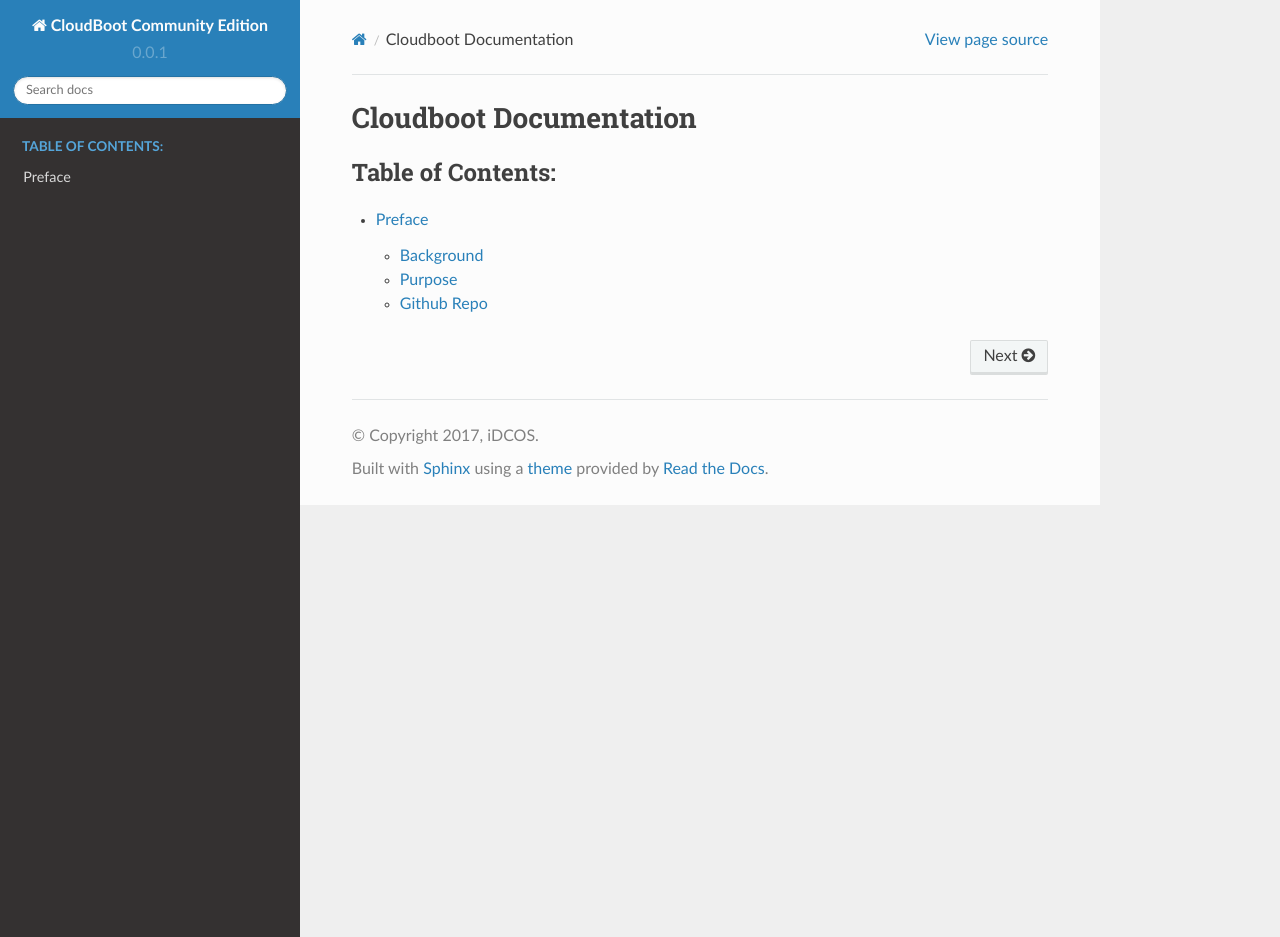
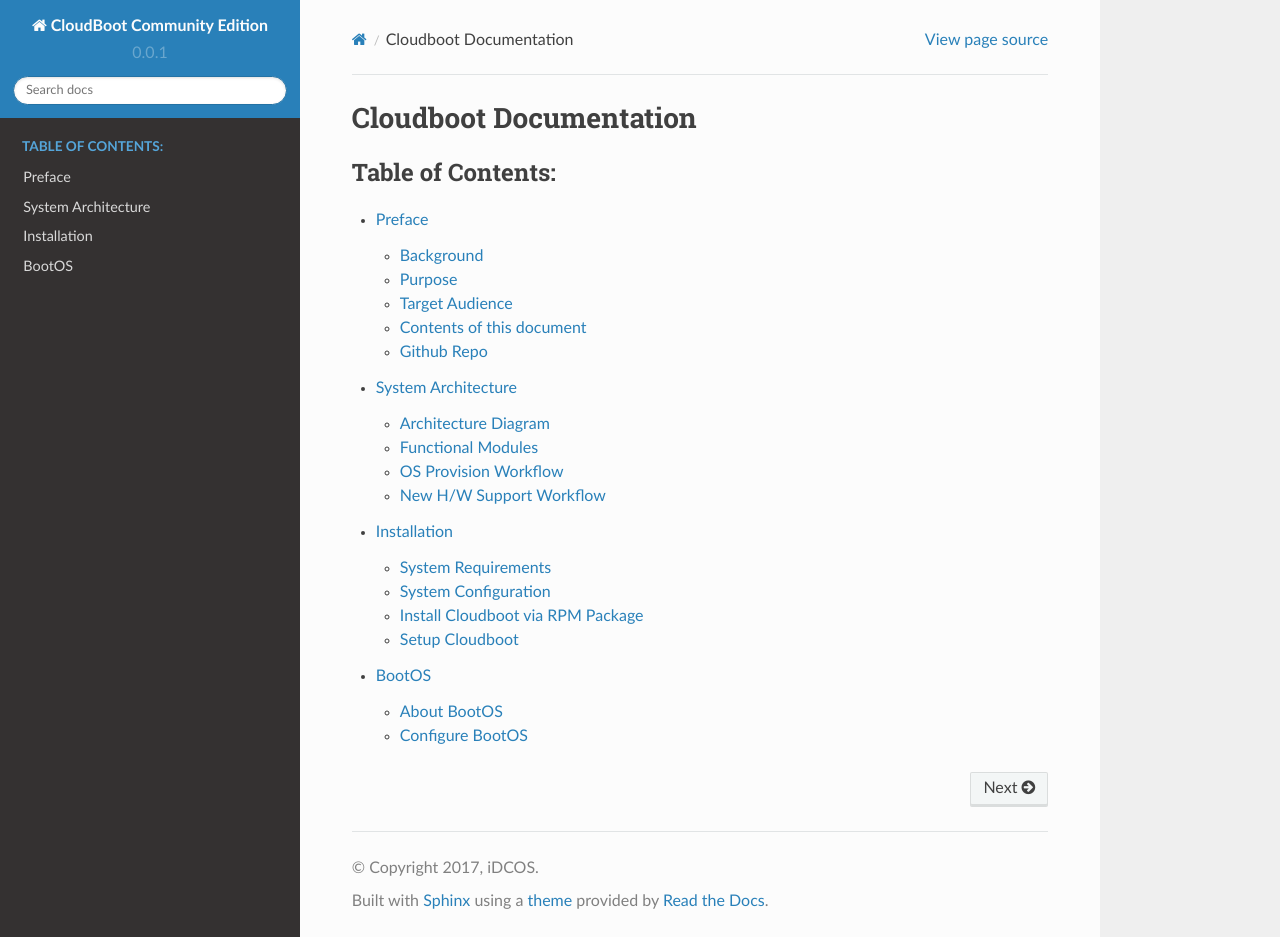
Before and after one commit to mt5225/cloudboot_doc_en, a Sphinx documentation site: the page built from source/index.rst, in a window 1280 px wide and 937 px high. Built offline with Sphinx 7.4.7 and the Read the Docs theme 2.0.0, drawn with Linux system fonts in a browser that asks for light colours; some of the changed lines change nothing that is shown.

Commit message:
add more chapters

```diff
--- /dev/null
+++ b/source/arch.rst
@@ -0,0 +1,70 @@
+********************
+System Architecture
+********************
+
+
+Architecture Diagram
+======================
+
+
+.. image:: cloudboot_arch.png
+    :align: center
+    :alt: Cloudboot System Architecture
+
+
+As shown above, Cloudboot has six functional modules. Modules are oosely-coupled and communicate with each other via API.
+
+
+Functional Modules
+===================
+
+.. csv-table::
+    :header: Module Name, Description
+    :widths: 5, 20
+
+    UI, "web-based user interface, for user input, information display and query such as provision progress, operation logs, search, etc."
+    Server, "provides API service to UI module"
+    Hardware, "hardware configuration and management module"
+    CMDB, "lightweight configuration management system for server hardware, OS templates, configuration and user information"
+    BootOS, "boot os with config agent to collect and config h/w settings of target server"
+    Base Service, "provide base service like dhcp/tftp/http/dns/samba for OS provision"
+
+
+
+
+
+OS Provision Workflow
+======================
+
+1. user submit OS provisioning task via web UI
+2. boot server manually or by remote control interface
+3. target server boot into BootOS
+4. agent in BootOS start automatically, check if target server is in provision queue
+5. if not, sleep 60 seconds, then check again until server is listed in provision queue
+6. *Server* check if target supports H/W configuration
+7. if not, notify user to configure H/W manually
+8. *BootOS agent* fetch configuration template from *Server* and perform H/W configuration
+9. *BootOS agent* upload MAC address information, *Server*  generate pxe related file
+10. *BootOS agent* boot target into network boot mode, start OS provisioning
+11. Install OS according to OS templage
+12. Run post installation script
+13. Update provisioning progress, update CMDB
+
+.. image:: cloudboot_os_flow.png
+    :align: center
+    :alt: COS Provision Workflow
+
+
+
+
+New H/W Support Workflow
+=========================
+
+Cloudboot configures server hardware via open standard interface, any x86 server compatible with the interface can be configured automatically. To support H/W configuration of new server module:
+1. x86 server vendor submit H/W configuration implementation to CloudJ/iDCOS
+2. iDCOS verify the implementation and push the update to IDCStore
+3. End user update Cloudboot with new supported server online, or install it by offline package
+
+.. image:: cloudboot_upgrade.png
+    :align: center
+    :alt: COS Provision Workflow
--- /dev/null
+++ b/source/bootos.rst
@@ -0,0 +1,102 @@
+***************
+BootOS
+***************
+
+About BootOS
+=============
+
+BootOS is a in-memory operation system. After loaded into system, BootOS could perform hardware configuration tasks such as:
+
+    * upgrade server BIOS
+    * modify RAID setting
+    * configure OOB
+    * disk partition
+    * create file system
+
+|
+
+How It Works
+^^^^^^^^^^^^^^
+
+server power on -> start PXE process -> load BootOS kernel -> load initrd -> extract rootfs -> switch to rootfs -> run init -> start agent -> start shell
+
+|
+
+Functions
+^^^^^^^^^^^^^^
+
+* build-in agent to perform server configuration and provisioning tasks
+* collect hardware information and upload to Cloudboot server
+* receive configuration template from Cloudboot server and perform hardware configuration task on target server
+* upload MAC address information to  Cloudboot server for PXE setting auto generation
+
+
+|
+
+Features
+^^^^^^^^^^^^^^
+
+* customized in-memory OS based on centos 6.7 kernel, includes latest hardware support
+* include rpm/yum for easy extend
+* running entirely in memory, donot store data on disk
+* be able to collection and configure server hardware information such as RAIN/OOB/BIOS, etc.
+
+|
+
+Configure BootOS
+=================
+
+Basic Configure
+^^^^^^^^^^^^^^^^^
+
+Configure boot environment for BootOS::
+
+    # cat /opt/cloudboot/var/lib/tftpboot/pxelinux.cfg/default
+    DEFAULT menu.c32
+    PROMPT 0
+    TIMEOUT 30
+
+    LABEL bootos
+    MENU LABEL ^BootOS
+    MENU DEFAULT
+    KERNEL http://osinstall.idcos.com/bootos/vmlinuz
+    APPEND initrd=http://osinstall.idcos.com/bootos/initrd.img console=tty0 selinux=0 biosdevname=0 SERVER_ADDR=http://osinstall.idcos.com
+    IPAPPEND 2
+
+Parameters in above boot configuration file:
+
+    * ``TIMEOUT 30``, wait for 3 seconds before boot into BootOS
+    * load vmlinuz and initrd.img by http instead of tftp
+    * ``biosdevname=0``, force network adapter naming to follow ethX standard
+    * ``SERVER_ADDR=http://osinstall.idcos.com``, callback URL, adjust according to target environment
+    * ``IPAPPEND 2``, force naming PXE network adapter as eth0
+
+    .. note::
+        **SERVER_ADDR** and **IPAPPEND 2** are required for BootOS boot properly.
+
+
+Developer Mode
+^^^^^^^^^^^^^^^
+
+The difference between user mode and developer mode is:
+
+    * in user mode, after BootOS agent collect and upload hardware informatin to Cloudboot server, Cloudboot server will check if it in Cloudboot's support list, if not, BootOS agent will *NOT* perform hardware configuration on target server.
+    * in developer mode, BootOS agent will *ALWAYS* perform hardware configuration on target server.
+
+To switch to developer mode, add ``DEVELOPER=1`` setting in PXE configuration file, as following::
+
+    # cat /opt/cloudboot/var/lib/tftpboot/pxelinux.cfg/default
+    DEFAULT menu.c32
+    PROMPT 0
+    TIMEOUT 30
+
+    LABEL bootos
+    MENU LABEL ^BootOS
+    MENU DEFAULT
+    KERNEL http://osinstall.idcos.com/bootos/vmlinuz
+    APPEND initrd=http://osinstall.idcos.com/bootos/initrd.img console=tty0 selinux=0 biosdevname=0 SERVER_ADDR=http://osinstall.idcos.com DEVELOPER=1
+    IPAPPEND 2
+
+
+Advance Options
+^^^^^^^^^^^^^^^^
--- a/source/index.rst
+++ b/source/index.rst
@@ -9,3 +9,6 @@
    :caption: Table of Contents:
 
    preface
+   arch
+   installation
+   bootos
--- /dev/null
+++ b/source/installation.rst
@@ -0,0 +1,115 @@
+***************
+Installation
+***************
+
+
+System Requirements
+====================
+
+Cloudboot requires RHEL/Centos 6.0 or higher.
+
+While the system can operate with lower specs, these are the recommendations for the best experience while testing or deploying Cloudboot:
+
++--------------------------------------+-----------------------------------+
+|            Testing                   |         Production                |
++======================================+===================================+
+|  * Dual CPU system                   | * Quad core CPU system            |
+|  * 2GB RAM                           | *  8GB RAM                        |
+|  * 100GB storage                     | * 200GB storage                   |
++--------------------------------------+-----------------------------------+
+
+.. note::
+    the storage requirement includes disk space needed for OS media (OS distribution). In real world deploayment, OS media is normally mounted from external/network locations.
+
+
+
+System Configuration
+=====================
+
+* Turn off OS firewall::
+
+    service iptables stop
+    chkconfig iptables off
+
+
+* Turn off selinux (requires OS reboot)::
+
+    sed -i.bak '/^SELINUX=/cSELINUX=disabled' /etc/sysconfig/selinux
+
+
+|
+
+
+Install Cloudboot via RPM Package
+==================================
+
+* Download Cloudboot RPM from http://www.idcos.com/store/x86
+
+* Install RPM Package::
+
+    rpm -ivh cloudboot-$version.x86_64.rpm
+    Preparing...                ########################################### [100%]
+    1:cloudboot              ########################################### [100%]
+
+|
+
+
+Setup Cloudboot
+=================
+
+Add DCHP subnet
+^^^^^^^^^^^^^^^^
+
+.. code-block:: bash
+    :linenos:
+
+    # cat /opt/cloudboot/etc/dhcp/dhcpd.conf
+    allow booting;
+    allow bootp;
+    ddns-update-style none;
+    ping-check true;
+    ping-timeout 3;
+    default-lease-time 120;
+    max-lease-time 600;
+    authoritative;
+    next-server osinstall.idcos.com;
+    filename "undionly.kkpxe";
+    option domain-name "idcos.com";
+    option domain-name-servers 192.168.0.1;
+    option root-path "osinstall.idcos.com:/";
+
+    subnet 192.168.0.0 netmask 255.255.255.0 {
+        range 192.168.0.101 192.168.0.200;
+        option routers 192.168.0.1;
+    }
+
+|
+
+.. note::
+    Please adjust DHCP subnet setting according to target environment.
+
+
+
+Import OS Media
+^^^^^^^^^^^^^^^^
+
+Take Centos 6.7 for example::
+
+    mount -o loop CentOS-6.7-x86_64-bin-DVD1.iso /media
+    rsync -az /media/ /opt/cloudboot/home/www/centos/6.7/os/x86_64/
+    umount /media
+
+
+Start Cloudboot Service
+^^^^^^^^^^^^^^^^^^^^^^^^
+
+::
+
+    service cloudboot start
+    Starting dhcpd:                                            [  OK  ]
+    Starting dnsmasq:                                          [  OK  ]
+    Starting xinetd:                                           [  OK  ]
+    Starting nginx:                                            [  OK  ]
+    Starting SMB services:                                     [  OK  ]
+    Starting mysqld:                                           [  OK  ]
+    Starting cloudboot-server:                                 [  OK  ]
--- a/source/ntemplates/layout.html
+++ b/source/ntemplates/layout.html
@@ -2,4 +2,4 @@
 {# Import the theme's layout. #}
 {% extends "!layout.html" %}
 
-{% set css_files = css_files + ['_static/theme_overrides.css'] %}
+{% set css_files = css_files + ['nstatic/theme_overrides.css'] %}
--- a/source/preface.rst
+++ b/source/preface.rst
@@ -5,9 +5,38 @@
 
 Background
 ===========
+Bare-metal provisioning is one of most import activities of IT operation, and usually it is done by hand, using OS DVD or USB. Given the variety of server vendors, as well as the  complexity of H/W and S/W configuration, bare-metal provisioning is considerred as a time-consuming, error-prone IT process performed only by high skill IT professionals. To meet the ever-higher demands for physical servers in enterprise, it is cirtical to automate OS provisioning in large scale.
 
 Purpose
 ===========
+Different server vendors have diffent ways to configure the physical server, and not compatible with each other. To automate the server H/W configureation and OS provisioning process, we propose unified standard and build a tool upon it, we call it *Cloudboot*.
+
+This document describes the architecture, usage and API of Cloudboot.
+
+Target Audience
+===============
+- IT professionals
+- IT automation software developer and integrators
+- x86 server vendors
+
+Contents of this document
+==========================
+
+.. csv-table::
+    :header: Chapter, Content
+    :widths: 5, 20
+
+    Chapter One, "Archicture, modules and upgrade process"
+    Chapter Two, Requirements and installation
+    Chapter Three, "BootOS usage, development and upgrade"
+    Chapter Four, H/W configuration specification and development guide
+    Chapter Five, OS template
+    Chapter Six, Virtual machine management
+    Chapter Seven, Cloudboot API
+    Appendix, Other useful informations
 
 Github Repo
 ============
+Cloudboot is opensouce, you may find Cloudboot source code at:
+
+https://github.com/idcos/osinstall
```
Also changed, not shown: source/cloudboot_arch.png (added), source/cloudboot_os_flow.png (added), source/cloudboot_upgrade.png (added), source/nstatic/theme_overrides.css (added), 1 other file.
